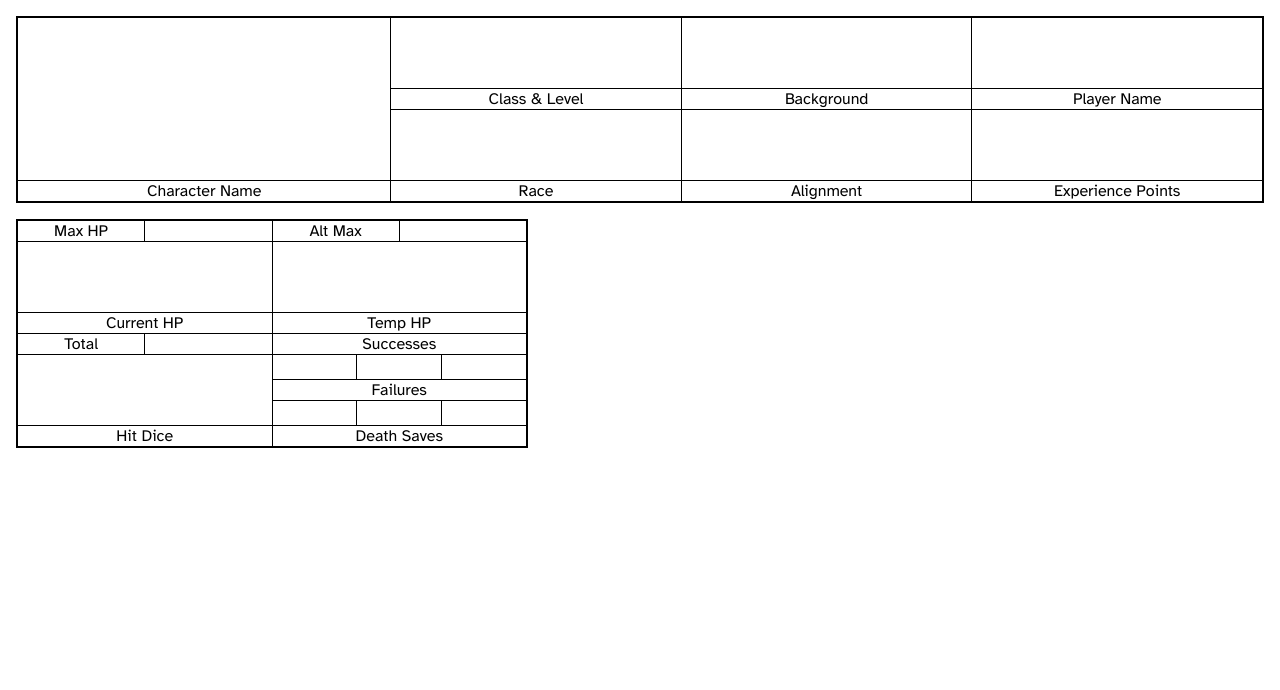
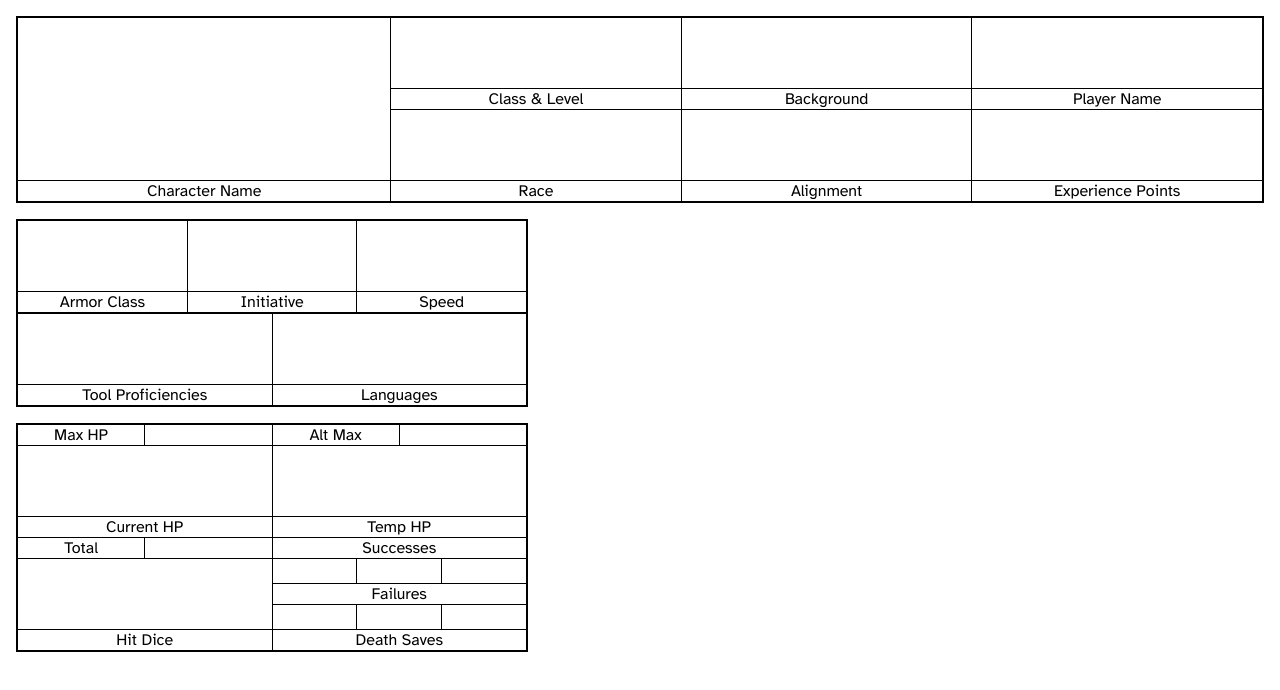
Before and after one commit to sheldon-groeneveld/5e-Character-Sheet, a React (Vite) app: page /CharacterName in a window 1280 px wide. Shown: the top 690 px of the page. Built offline with nearby package versions, Linux system fonts and the light colour scheme.

Commit message:
add combat stats and extra proficiencies, refactor styling to match

```diff
--- a/src/components/CharacterInfo/CharacterInfo.tsx
+++ b/src/components/CharacterInfo/CharacterInfo.tsx
@@ -1,5 +1,5 @@
+import "./CharacterInfo.scss";
 import InfoBox from "../atoms/InfoBox/InfoBox";
-import "./CharacterInfo.scss";
 
 function CharacterInfo() {
   return (
--- /dev/null
+++ b/src/components/CombatStats/CombatStats.scss
@@ -0,0 +1,8 @@
+@use "../../styles/partials/abstracts" as *;
+
+.combat-stats {
+  display: flex;
+  flex-direction: row;
+  gap: 1px;
+  background-color: $border-default;
+}
--- /dev/null
+++ b/src/components/CombatStats/CombatStats.tsx
@@ -0,0 +1,14 @@
+import "./CombatStats.scss";
+import InfoBox from "../atoms/InfoBox/InfoBox";
+
+function CombatStats() {
+  return (
+    <section className="combat-stats">
+      <InfoBox id={"armor-class"} text={"Armor Class"} />
+      <InfoBox id={"initiative"} text={"Initiative"} />
+      <InfoBox id={"speed"} text={"Speed"} />
+    </section>
+  );
+}
+
+export default CombatStats;
--- /dev/null
+++ b/src/components/ExtraProficiencies/ExtraProficiencies.scss
@@ -0,0 +1,8 @@
+@use "../../styles/partials/abstracts" as *;
+
+.extra-proficiencies {
+  display: flex;
+  flex-direction: row;
+  gap: 1px;
+  background-color: $border-default;
+}
--- /dev/null
+++ b/src/components/ExtraProficiencies/ExtraProficiencies.tsx
@@ -0,0 +1,13 @@
+import "./ExtraProficiencies.scss";
+import InfoBox from "../atoms/InfoBox/InfoBox";
+
+function ExtraProficiencies() {
+  return (
+    <section className="extra-proficiencies">
+      <InfoBox id={"tools"} text={"Tool Proficiencies"} />
+      <InfoBox id={"languages"} text={"Languages"} />
+    </section>
+  );
+}
+
+export default ExtraProficiencies;
--- a/src/pages/CharacterPage/CharacterPage.scss
+++ b/src/pages/CharacterPage/CharacterPage.scss
@@ -0,0 +1,11 @@
+@use "../../styles/partials/abstracts" as *;
+
+.grouping-wrapper {
+  display: flex;
+  flex-direction: column;
+  width: 40%;
+  border: 2px solid $border-default;
+  margin: 16px;
+  gap: 2px;
+  background-color: $border-default;
+}
--- a/src/pages/CharacterPage/CharacterPage.tsx
+++ b/src/pages/CharacterPage/CharacterPage.tsx
@@ -1,12 +1,16 @@
-import { useParams } from "react-router-dom";
-import { useState } from "react";
+// import { useParams } from "react-router-dom";
+// import { useState } from "react";
 
 import CharacterInfo from "../../components/CharacterInfo/CharacterInfo";
 import HealthInfo from "../../components/HealthInfo/HealthInfo";
+import CombatStats from "../../components/CombatStats/CombatStats";
+import ExtraProficiencies from "../../components/ExtraProficiencies/ExtraProficiencies";
+
+import "./CharacterPage.scss";
 
 function CharacterPage() {
-  const { CharacterName } = useParams();
-  const [character, setCharacter] = useState(null);
+  // const { CharacterName } = useParams();
+  // const [character, setCharacter] = useState(null);
 
   // if (character === null) {
   //   return <p>Loading Character...</p>;
@@ -16,6 +20,10 @@ function CharacterPage() {
     <>
       <main>
         <CharacterInfo />
+        <section className="grouping-wrapper">
+          <CombatStats />
+          <ExtraProficiencies />
+        </section>
         <HealthInfo />
       </main>
     </>
```
